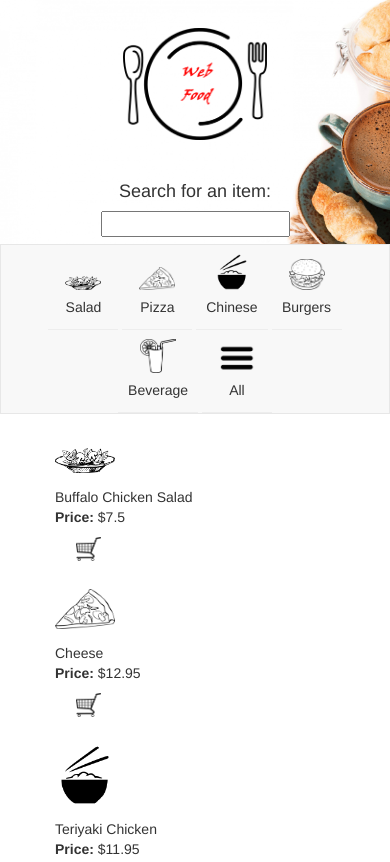
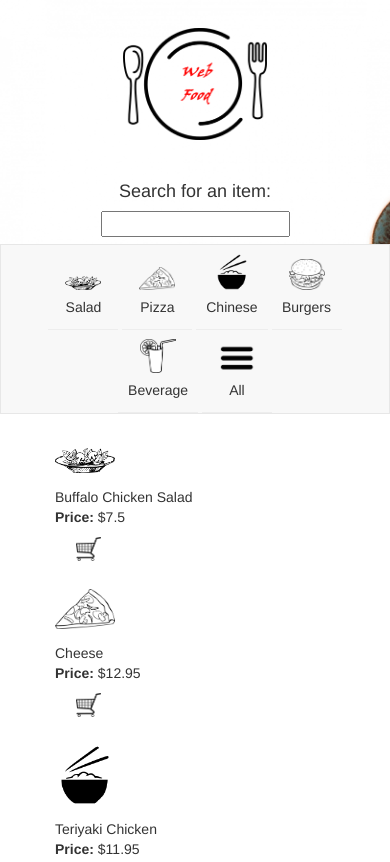
Before and after one commit to igormeira/webfood, a plain HTML site: page index.html in a window 390 px wide. Shown: the top 862 px of the page. Drawn offline with nearby package versions, Linux system fonts and the light colour scheme.

Commit message:
CSS responsive

```diff
--- a/app.css
+++ b/app.css
@@ -9,6 +9,12 @@
 @media (max-width: 480px) {
   #begin {
     background-size: 120%;
+  }
+}
+
+@media (max-width: 640px) {
+  #begin {
+    background-size: 150%;
   }
 }
 
```
